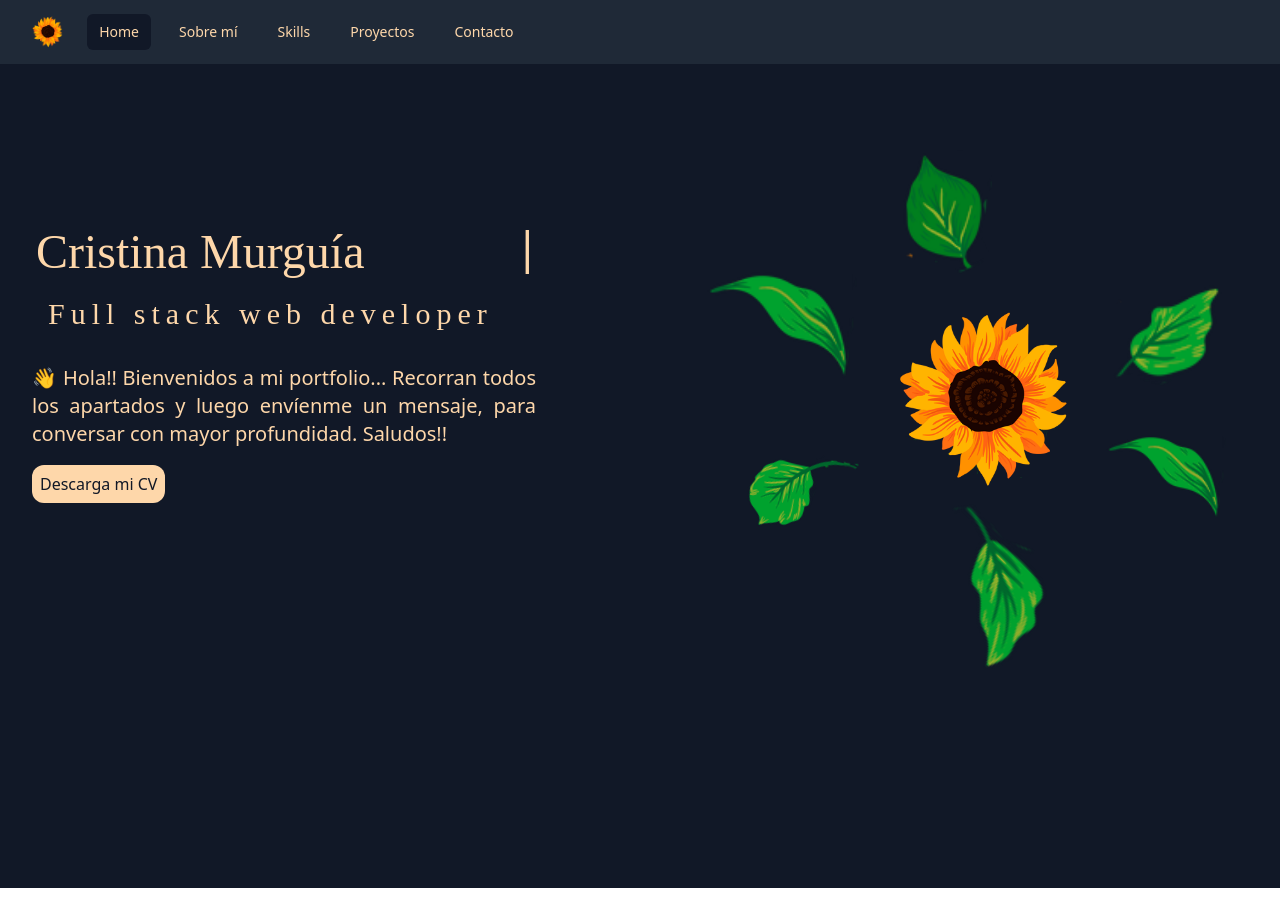
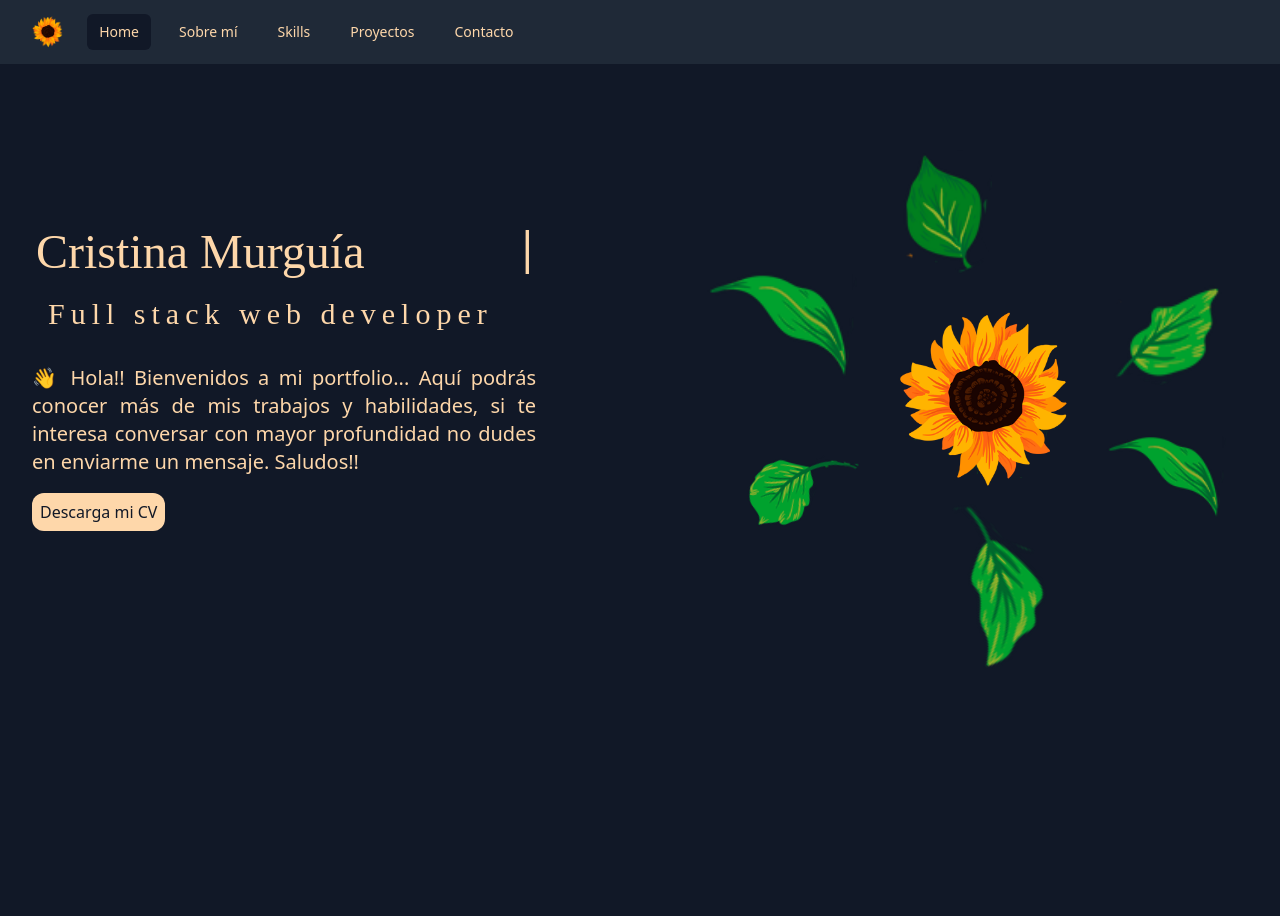
Before and after one commit to crismurbaez/MyPortfolio, a React (Create React App) app: page /home in a window 1280 px wide. Shown: the top 916 px of the page. Before the commit the page ends 888 px from the top, so only its background shows below. Built offline with nearby package versions, Linux system fonts and the light colour scheme.

Commit message:
modify welcome text

```diff
--- a/src/Components/Home.jsx
+++ b/src/Components/Home.jsx
@@ -17,7 +17,8 @@ export default function Home() {
                         </h1>
                         <p className=" mt-4 mr-2 text-xl max-w-[300px] sm:max-w-full text-orange-200 text-justify">
                             👋 Hola!! Bienvenidos a mi portfolio...
-                            Recorran todos los apartados y luego envíenme un mensaje, para conversar con mayor profundidad. Saludos!!
+                            Aquí podrás conocer más de mis trabajos y habilidades,
+                            si te interesa conversar con mayor profundidad no dudes en enviarme un mensaje. Saludos!!
                         </p>
                         <p className="mt-6">
                             <a className="rounded-xl p-2 bg-orange-200 text-gray-900" target={"_blank"} href="https://drive.google.com/file/d/1H8vkT84D_9J4inX8WFtSUOrF4zrFgQ0S/view?usp=share_link">
```
